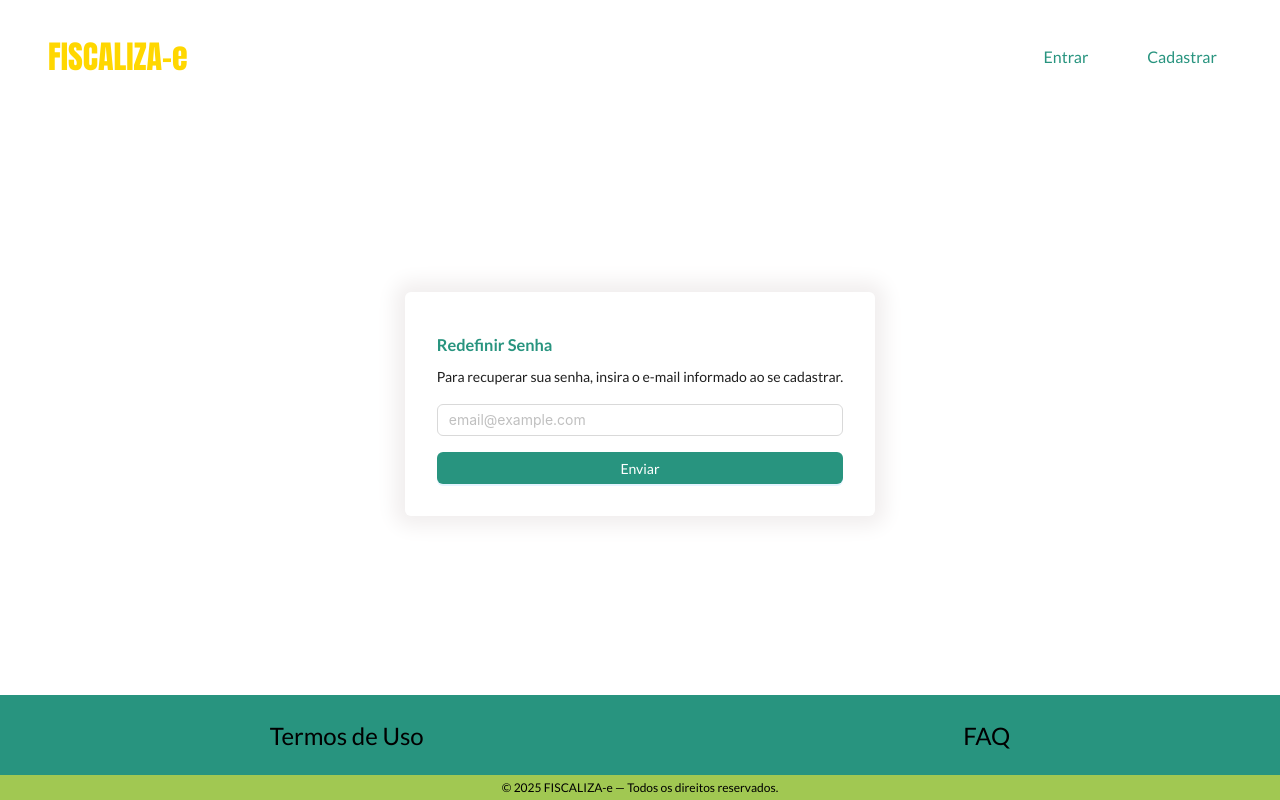
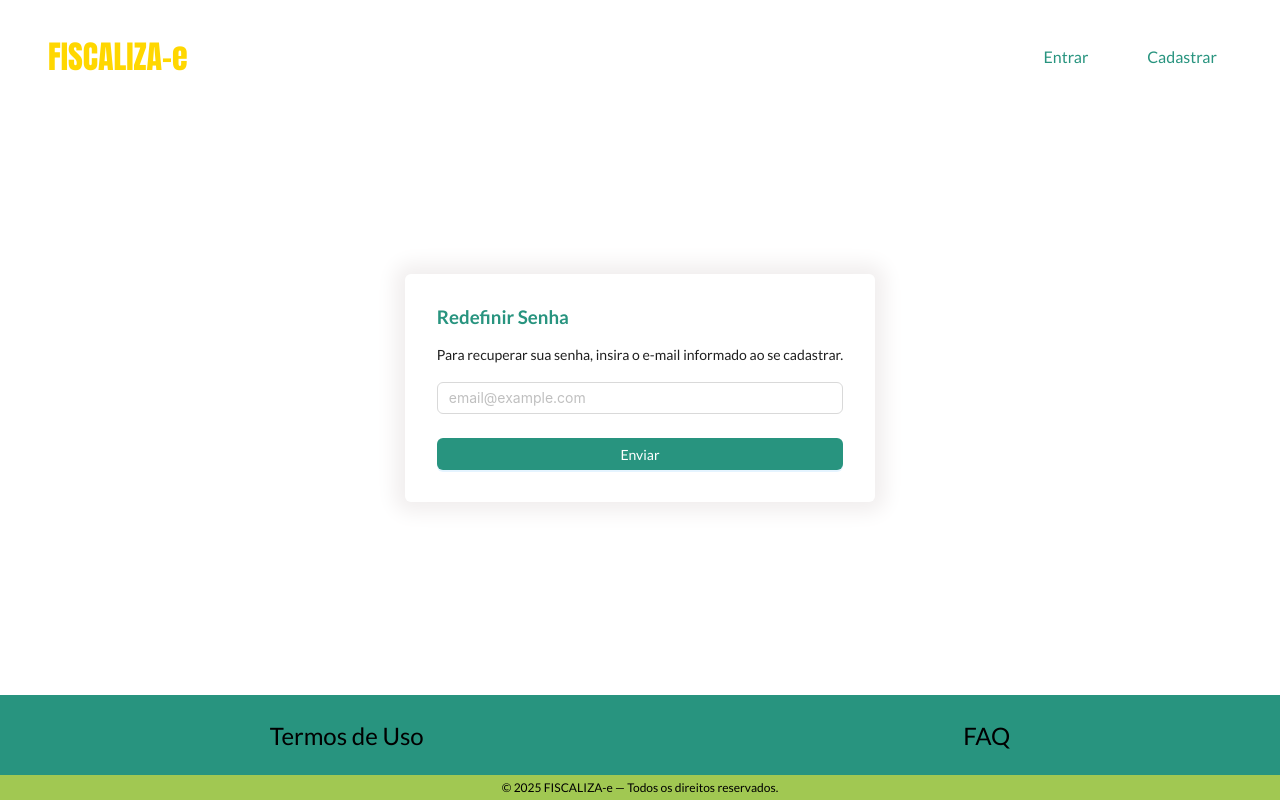
Before and after one commit to fiscaliza-e/frontend, a Next.js app: page /forgot-password in a window 1280 px wide. Built offline with nearby package versions, Linux system fonts and the light colour scheme.

Commit message:
add component Card

```diff
--- a/src/app/forgot-password/forgot-password.module.css
+++ b/src/app/forgot-password/forgot-password.module.css
@@ -1,13 +1,3 @@
-.formLayout {
-  border-radius: 6px;
-  padding: 2rem;
-  box-shadow: 0 0 20px 10px #f1eeee;
-}
-
-.formTitle {
-  margin: 0.5rem 0;
-  color: #28947f;
-}
 
 .submitButton {
   width: 100%;
--- a/src/app/forgot-password/page.tsx
+++ b/src/app/forgot-password/page.tsx
@@ -1,20 +1,20 @@
 "use client";
-import { UserOutlined } from "@ant-design/icons";
-import { Button, Checkbox, Form, Input, Flex } from "antd";
+import { Button, Form, Input, Flex } from "antd";
 
 import styles from "./forgot-password.module.css";
+import Card from "@/components/card";
+import classNames from "classnames";
 
 export default function ForgotPassword() {
   return (
+    <Card title="Redefinir Senha">
       <Form
-      className={styles.formLayout}
         name="forgotPassword"
         initialValues={{ remember: true }}
         style={{ minWidth: 300 }}
         onFinish={() => {}}
       >
         <Flex vertical style={{ minWidth: 360 }}>
-        <h3 className={styles.formTitle}>Redefinir Senha</h3>
           <p>
             Para recuperar sua senha, insira o e-mail informado ao se cadastrar.
           </p>
@@ -22,16 +22,16 @@ export default function ForgotPassword() {
 
         <Form.Item
           name="email"
-        style={{ margin: "1rem 0" }}
+          style={{ marginTop: "1rem" }}
           rules={[
             { required: true, message: "Por favor, informe um email valido!" },
           ]}
         >
-        <Input prefix={""} placeholder="email@example.com" />
+          <Input placeholder="email@example.com" />
         </Form.Item>
         <Flex justify="center">
           <Button
-          className={[styles.submitButton, styles.hoverButton].join(" ")}
+            className={classNames(styles.submitButton, styles.hoverButton)}
             type="primary"
             htmlType="submit"
           >
@@ -39,5 +39,6 @@ export default function ForgotPassword() {
           </Button>
         </Flex>
       </Form>
+    </Card>
   );
 }
```
Lines whose indentation alone changed are shown as unchanged.
